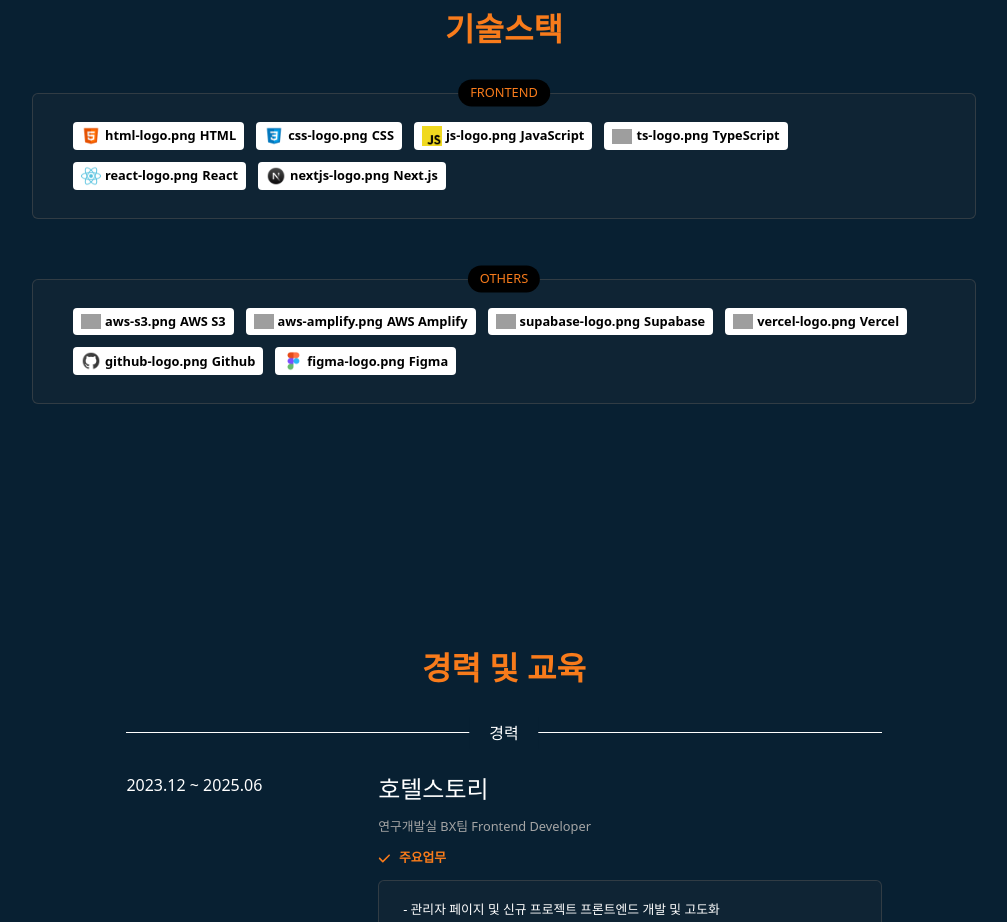
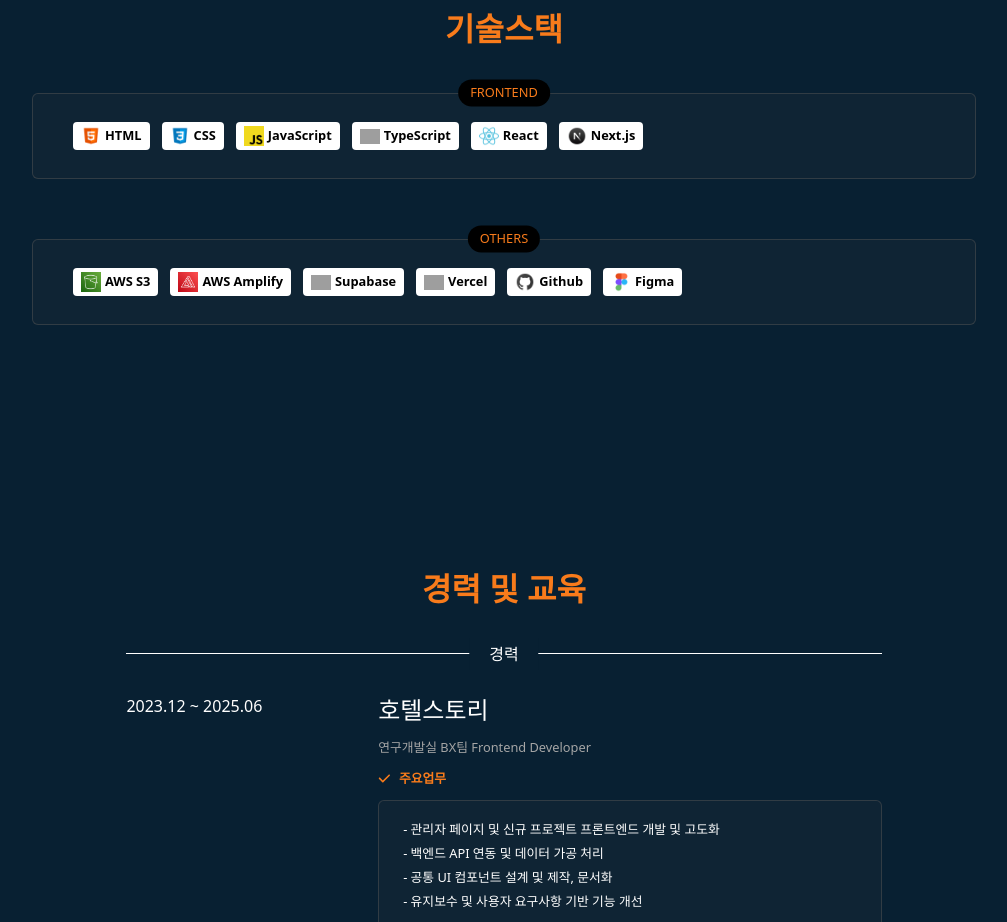
Before and after one commit to sungdongyoon/portfolio2, a Next.js app: page / in a window 1280 px wide. Shown: the part 1760-2682 px from the top of the page, without its empty margins (136-1143 px from the left). Built offline with nearby package versions, Linux system fonts and the light colour scheme; grey boxes are pictures that could not be loaded; what tailwindcss-animated would draw is missing.

Commit message:
constants -> skill aws 경로명 변경

```diff
--- a/app/components/section/SkillSection.tsx
+++ b/app/components/section/SkillSection.tsx
@@ -33,7 +33,6 @@ const SkillSection = () => {
                         height={20}
                       />
                     )}
-                    {skill.url}
                     <span>{skill.skill}</span>
                   </div>
                 ))}
--- a/app/constants/portfolio.ts
+++ b/app/constants/portfolio.ts
@@ -67,8 +67,8 @@ export const skills: Skills[] = [
     id: 3,
     category: "OTHERS",
     skills: [
-      { skill: "AWS S3", url: "aws-s3.png" },
-      { skill: "AWS Amplify", url: "aws-amplify.png" },
+      { skill: "AWS S3", url: "aws-s3-logo.png" },
+      { skill: "AWS Amplify", url: "aws-amplify-logo.png" },
       { skill: "Supabase", url: "supabase-logo.png" },
       { skill: "Vercel", url: "vercel-logo.png" },
       { skill: "Github", url: "github-logo.png" },
```
